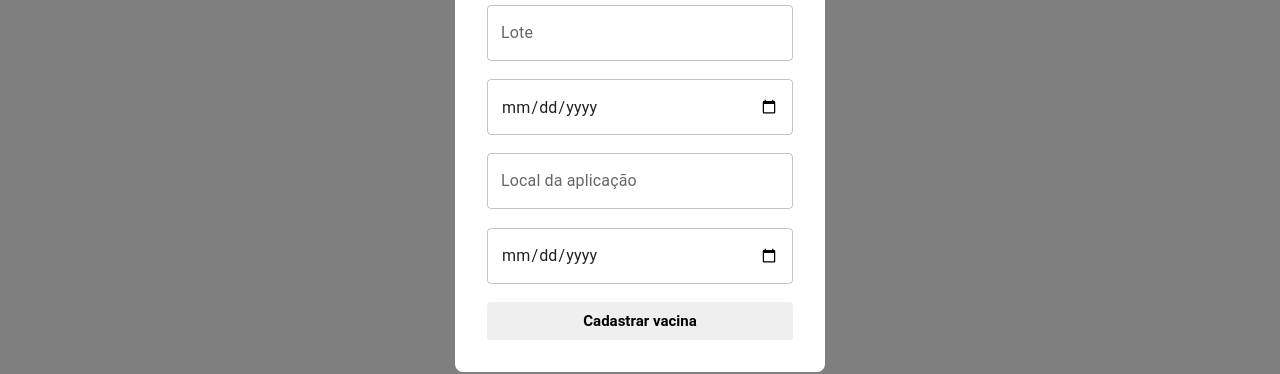
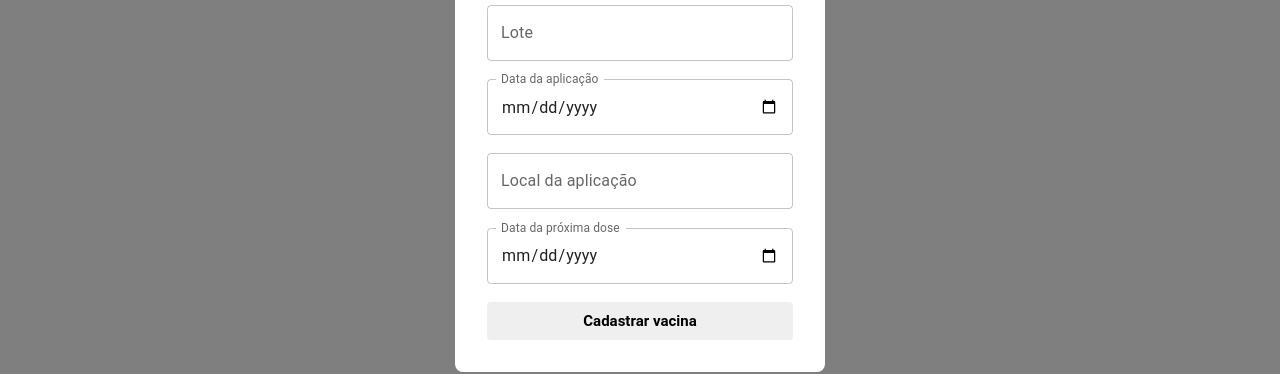
Before and after one commit to lufelipe12/isaude-app, a React (Create React App) app: page /dashboard in a window 1280 px wide. Both pictures are taken after a click on the button 640 px from the left and 287 px from the top of the page. Shown: the part 335-709 px from the top of the page. Built offline with nearby package versions, Linux system fonts and the light colour scheme; no server answers.

Commit message:
fix: fixing label in date inputs

```diff
--- a/package.json
+++ b/package.json
@@ -7,21 +7,22 @@
     "@emotion/styled": "^11.8.1",
     "@hookform/resolvers": "^2.8.8",
     "@mui/icons-material": "^5.5.1",
+    "@mui/lab": "^5.0.0-alpha.73",
     "@mui/material": "^5.5.1",
     "@testing-library/jest-dom": "^5.14.1",
     "@testing-library/react": "^12.0.0",
     "@testing-library/user-event": "^13.2.1",
     "axios": "^0.26.1",
     "framer-motion": "4.1.17",
+    "install": "^0.13.0",
     "pdfmake": "^0.2.4",
-    "install": "^0.13.0",
     "react": "^17.0.2",
     "react-dom": "^17.0.2",
     "react-hook-form": "^7.28.0",
     "react-hot-toast": "^2.2.0",
     "react-icons": "^4.3.1",
+    "react-input-mask": "^2.0.4",
     "react-modal": "^3.14.4",
-    "react-input-mask": "^2.0.4",
     "react-router-dom": "5",
     "react-scripts": "5.0.0",
     "react-toastify": "^8.2.0",
--- a/src/components/Input/index.jsx
+++ b/src/components/Input/index.jsx
@@ -1,4 +1,5 @@
-import { TextField } from "@mui/material"
+import {TextField} from "@mui/material"
+import {DesktopDatePicker} from "@mui/lab"
 
 const Input = ({
   name,
@@ -7,6 +8,7 @@ const Input = ({
   error = "",
   helperText = "",
   icon: Icon,
+  date = false,
 
   ...rest
 }) => {
@@ -21,8 +23,13 @@ const Input = ({
         error={!!error}
         helperText={helperText}
         {...rest}
+        InputLabelProps={
+          date && {
+            shrink: true,
+          }
+        }
       />
     </>
-  );
-};
-export default Input;
+  )
+}
+export default Input
--- a/src/components/NewVaccineModal/index.jsx
+++ b/src/components/NewVaccineModal/index.jsx
@@ -9,7 +9,6 @@ import {yupResolver} from "@hookform/resolvers/yup"
 import {useVaccines} from "../../providers/vaccines"
 
 const NewVaccineModal = ({isModalOpen, closeModal}) => {
-
   const {addVaccine} = useVaccines()
 
   const schema = yup.object().shape({
@@ -36,7 +35,6 @@ const NewVaccineModal = ({isModalOpen, closeModal}) => {
     reset,
     formState: {errors},
   } = useForm({resolver: yupResolver(schema)})
-
 
   const onSubmitFunction = (data) => {
     addVaccine(data)
@@ -76,11 +74,12 @@ const NewVaccineModal = ({isModalOpen, closeModal}) => {
         />
         <Input
           name="applicationDate" // o que vai ser passado para o register
-          label="" // placeholder
+          label="Data da aplicação" // placeholder
           type="date"
           helperText={errors.applicationDate?.message}
           error={!!errors.applicationDate}
           register={register}
+          date
         />
         <Input
           name="location" // o que vai ser passado para o register
@@ -92,11 +91,12 @@ const NewVaccineModal = ({isModalOpen, closeModal}) => {
         />
         <Input
           name="nextShot" // o que vai ser passado para o register
-          label="" // placeholder
+          label="Data da próxima dose" // placeholder
           type="date"
           helperText={errors.nextShot?.message}
           error={!!errors.nextShot}
           register={register}
+          date
         />
 
         <Button type="submit" colorType="Primary">
```
Also changed, not shown: 1 other file (tests, documents, lock files or other folders).
